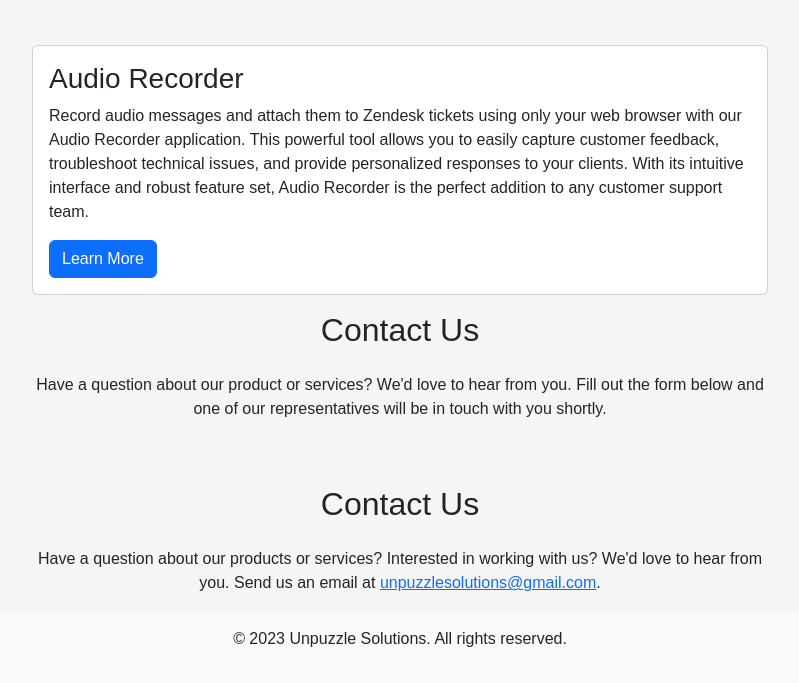
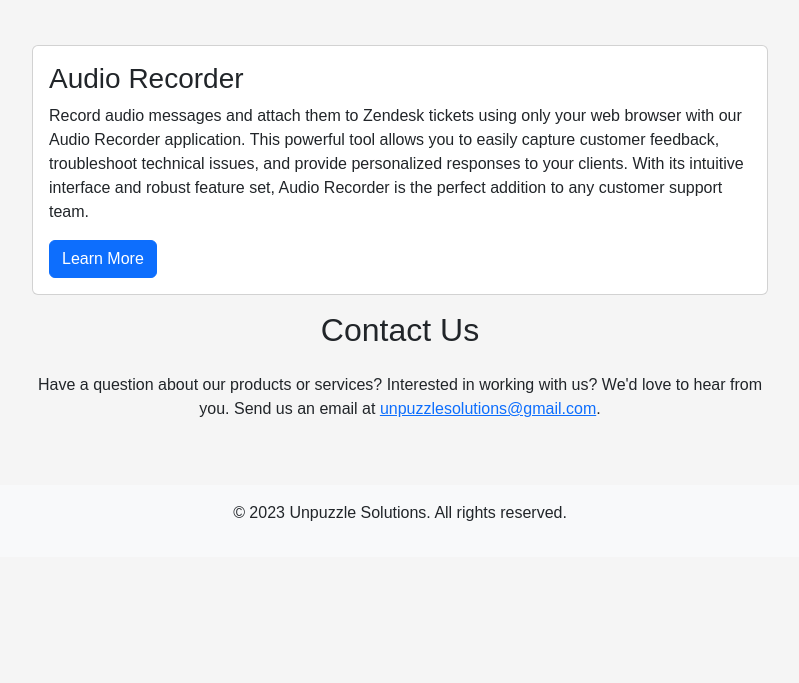
Before and after one commit to unpuzzlesolutions/unpuzzlesolutions.github.io, a plain HTML site: page index.html in a window 1280 px wide. Shown: the part 479-1162 px from the top of the page, without its empty margins (240-1039 px from the left). After the commit the page ends 1036 px from the top, so only its background shows below. Drawn offline with nearby package versions, Linux system fonts and the light colour scheme.

Commit message:
Update index.html

```diff
--- a/index.html
+++ b/index.html
@@ -76,31 +76,6 @@
             <div class="row mb-5">
                <div class="col-md-8 mx-auto">
                   <h2 class="text-center mb-4">Contact Us</h2>
-                  <p class="text-center">Have a question about our product or services? We'd love to hear from you. Fill out the form below and one of our representatives will be in touch with you shortly.</p>
-               </div>
-            </div>
-            <div class="row">
-<!--                <div class="col-md-8 mx-auto">
-                  <form action="#" method="post">
-                     <div class="mb-3">
-                        <label for="name" class="form-label">Name</label>
-                        <input type="text" class="form-control" id="name" name="name" required>
-                     </div>
-                     <div class="mb-3">
-                        <label for="email" class="form-label">Email address</label>
-                        <input type="email" class="form-control" id="email" name="email" required>
-                     </div>
-                     <div class="mb-3">
-                        <label for="message" class="form-label">Message</label>
-                        <textarea class="form-control" id="message" name="message" rows="5" required></textarea>
-                     </div>
-                     <div class="text-center">
-                        <button type="submit" class="btn btn-primary">Submit</button>
-                     </div>
-                  </form>
-               </div> -->
-               <div class="col-md-8 mx-auto">
-                  <h2 class="text-center mb-4">Contact Us</h2>
                   <p class="text-center">Have a question about our products or services? Interested in working with us? We'd love to hear from you. Send us an email at <a href="mailto:unpuzzlesolutions@gmail.com">unpuzzlesolutions@gmail.com</a>.</p>
                </div>
             </div>
```
